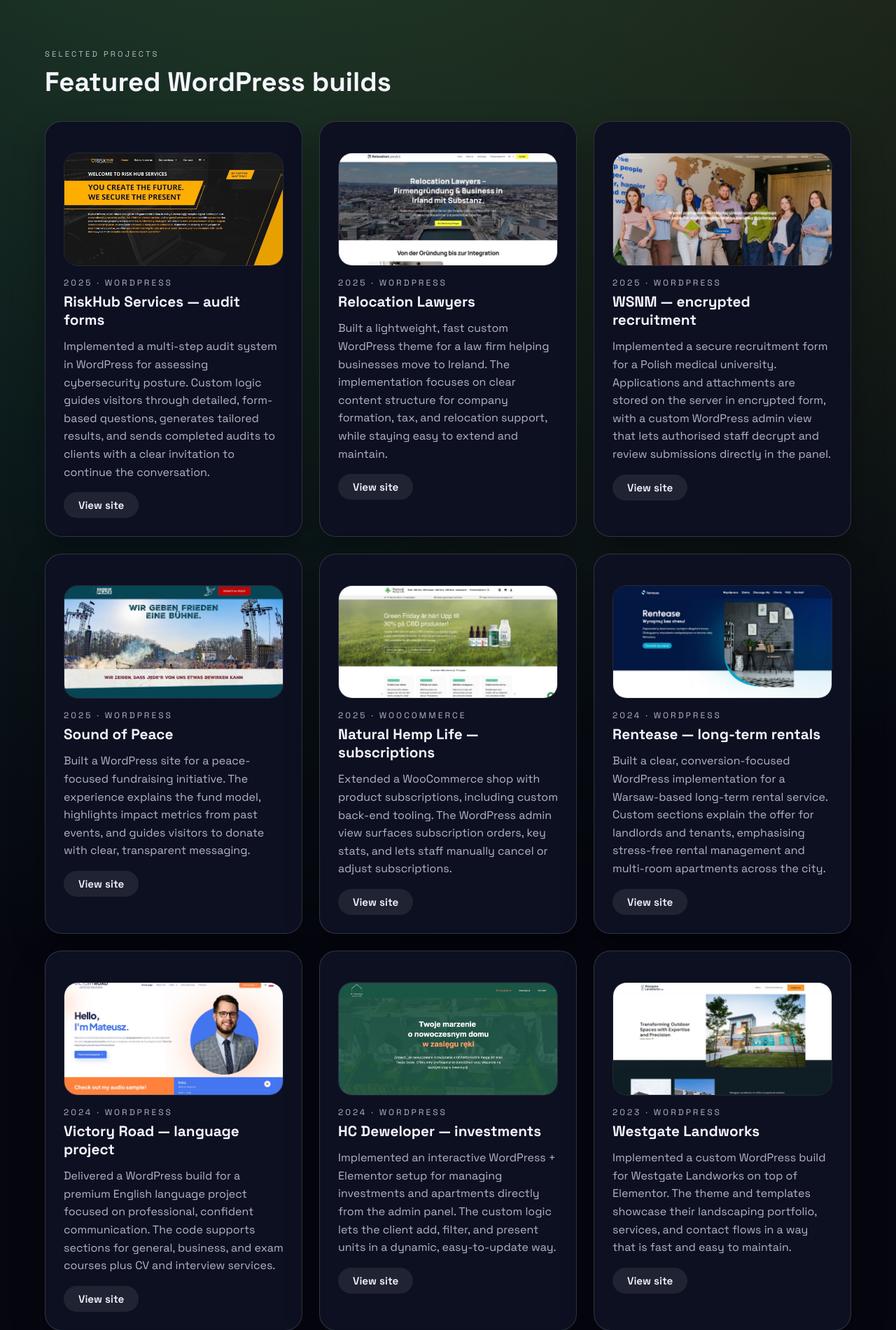
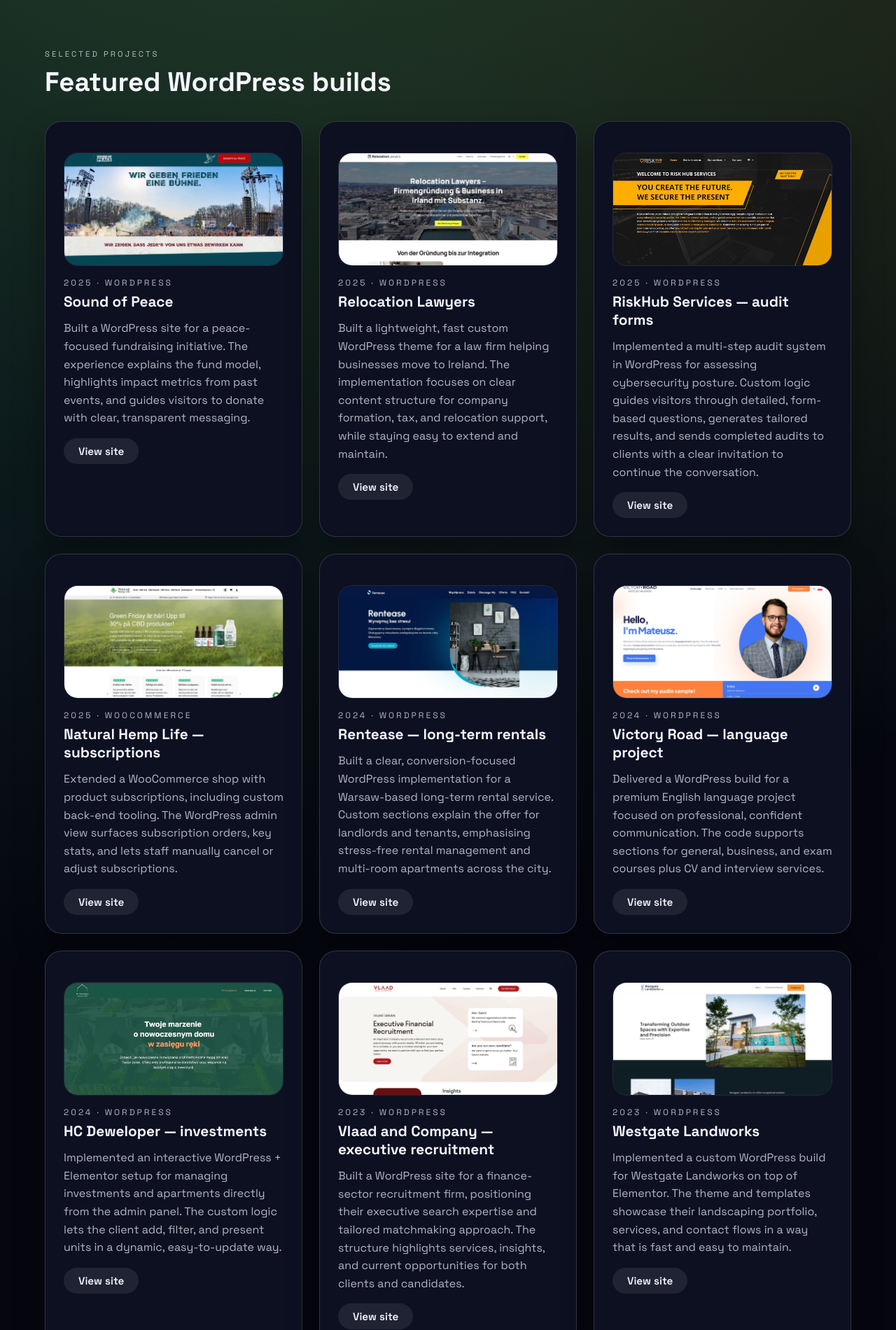
Before and after one commit to Nephilimist/aleksander.cloud, a PHP site: a page that uses index.html in a window 1280 px wide. Shown: the part 749-2649 px from the top of the page at 70% size. Run offline with PHP 8.4, Linux system fonts and the light colour scheme.

Commit message:
vlaad portfolio

```diff
--- a/assets/css/cv.css
+++ b/assets/css/cv.css
@@ -253,6 +253,11 @@ body.cv-body {
     gap: 0;
   }
 
+  .cv-top-nav,
+  .cv-bottom-nav {
+    display: none;
+  }
+
   .cv-page {
     box-shadow: none;
   }
--- a/export-cv.js
+++ b/export-cv.js
@@ -19,8 +19,10 @@ async function main() {
     const fileUrl = `file://${cvHtmlPath}`;
 
     await page.goto(fileUrl, {
-      waitUntil: ['load', 'networkidle0'],
+      waitUntil: 'load',
+      timeout: 30000,
     });
+    await page.evaluate(() => (document.fonts ? document.fonts.ready : Promise.resolve()));
 
     await page.pdf({
       path: outputPath,
--- a/index.html
+++ b/index.html
@@ -31,7 +31,7 @@
             <a href="#projects">Projects</a>
             <a href="#capabilities">Capabilities</a>
             <a href="#references">References</a>
-            <a href="#cv">CV</a>
+            <a href="/cv">CV</a>
             <a href="#contact">Contact</a>
           </nav>
         </div>
@@ -72,25 +72,24 @@
             <h2>Featured WordPress builds</h2>
           </div>
           <div class="project-grid">
-            <article class="project-card">
+             <article class="project-card">
               <div class="project-card__media">
                 <img
-                  src="assets/img/rh.jpeg"
-                  alt="Screenshot of the RiskHub Services audit website"
+                  src="assets/img/sound-of-peace.jpeg"
+                  alt="Screenshot of the Sound of Peace fundraising website"
                 />
               </div>
               <div class="project-card__header">
                 <p class="project-card__meta">2025 · WordPress</p>
-                <h3>RiskHub Services — audit forms</h3>
+                <h3>Sound of Peace</h3>
               </div>
               <p>
-                Implemented a multi-step audit system in WordPress for assessing cybersecurity
-                posture. Custom logic guides visitors through detailed, form-based questions,
-                generates tailored results, and sends completed audits to clients with a clear
-                invitation to continue the conversation.
+                Built a WordPress site for a peace-focused fundraising initiative. The experience
+                explains the fund model, highlights impact metrics from past events, and guides
+                visitors to donate with clear, transparent messaging.
               </p>
               <div class="project-card__links">
-                <a href="https://riskhubservices.com/en/home/" target="_blank" rel="noreferrer"
+                <a href="https://helfen.sound-of-peace.org/" target="_blank" rel="noreferrer"
                   >View site</a
                 >
               </div>
@@ -115,7 +114,7 @@
                 <a href="https://relocation-lawyers.com" target="_blank" rel="noreferrer">View site</a>
               </div>
             </article>
-            <article class="project-card">
+            <!-- <article class="project-card">
               <div class="project-card__media">
                 <img
                   src="assets/img/wsnm.jpeg"
@@ -135,29 +134,31 @@
               <div class="project-card__links">
                 <a href="https://wsnm.edu.pl" target="_blank" rel="noreferrer">View site</a>
               </div>
-            </article>
-            <article class="project-card">
+            </article> -->
+                        <article class="project-card">
               <div class="project-card__media">
                 <img
-                  src="assets/img/sound-of-peace.jpeg"
-                  alt="Screenshot of the Sound of Peace fundraising website"
+                  src="assets/img/rh.jpeg"
+                  alt="Screenshot of the RiskHub Services audit website"
                 />
               </div>
               <div class="project-card__header">
                 <p class="project-card__meta">2025 · WordPress</p>
-                <h3>Sound of Peace</h3>
+                <h3>RiskHub Services — audit forms</h3>
               </div>
               <p>
-                Built a WordPress site for a peace-focused fundraising initiative. The experience
-                explains the fund model, highlights impact metrics from past events, and guides
-                visitors to donate with clear, transparent messaging.
+                Implemented a multi-step audit system in WordPress for assessing cybersecurity
+                posture. Custom logic guides visitors through detailed, form-based questions,
+                generates tailored results, and sends completed audits to clients with a clear
+                invitation to continue the conversation.
               </p>
               <div class="project-card__links">
-                <a href="https://helfen.sound-of-peace.org/" target="_blank" rel="noreferrer"
+                <a href="https://riskhubservices.com/en/home/" target="_blank" rel="noreferrer"
                   >View site</a
                 >
               </div>
             </article>
+
             <article class="project-card">
               <div class="project-card__media">
                 <img
@@ -237,6 +238,27 @@
               </p>
               <div class="project-card__links">
                 <a href="https://hc-deweloper.pl" target="_blank" rel="noreferrer">View site</a>
+              </div>
+            </article>
+            <article class="project-card">
+              <div class="project-card__media">
+                <img
+                  src="assets/img/vlaad.jpeg"
+                  alt="Screenshot of the Vlaad and Company executive recruitment website"
+                />
+              </div>
+              <div class="project-card__header">
+                <p class="project-card__meta">2023 · WordPress</p>
+                <h3>Vlaad and Company — executive recruitment</h3>
+              </div>
+              <p>
+                Built a WordPress site for a finance-sector recruitment firm, positioning their
+                executive search expertise and tailored matchmaking approach. The structure
+                highlights services, insights, and current opportunities for both clients and
+                candidates.
+              </p>
+              <div class="project-card__links">
+                <a href="https://www.vlaadco.com" target="_blank" rel="noreferrer">View site</a>
               </div>
             </article>
             <article class="project-card">
@@ -347,7 +369,7 @@
             <p>
               Read a detailed reference letter describing how I work, communicate, and deliver WordPress projects in practice.
             </p>
-            <a class="cta" href="references.html" target="_blank" rel="noreferrer">Open reference letter</a>
+            <a class="cta" href="references" target="_blank" rel="noreferrer">Open reference letter</a>
           </div>
         </section>
 
@@ -360,7 +382,7 @@
                 Prefer a traditional CV view? Explore a print‑ready, two‑page overview of my
                 WordPress and front‑end work.
               </p>
-              <a class="cta" href="cv.html" target="_blank" rel="noreferrer">Open CV preview</a>
+              <a class="cta" href="cv" target="_blank" rel="noreferrer">Open CV preview</a>
             </div>
           </section>
 
--- a/references.html
+++ b/references.html
@@ -25,7 +25,7 @@
   <body class="ref-body">
     <main class="ref-document">
       <header class="ref-top-nav">
-        <a href="index.html" class="ref-top-nav__link">← Back to portfolio</a>
+        <a href="/" class="ref-top-nav__link">← Back to portfolio</a>
       </header>
 
       <section class="ref-page">
@@ -71,7 +71,7 @@
       </section>
 
       <div class="ref-bottom-nav">
-        <a href="index.html" class="ref-top-nav__link">← Back to live portfolio</a>
+        <a href="/" class="ref-top-nav__link">← Back to live portfolio</a>
       </div>
 
       <a
```
Also changed, not shown: cv.html (+5 -5 lines), assets/img/vlaad.jpeg (added), 3 other files.
